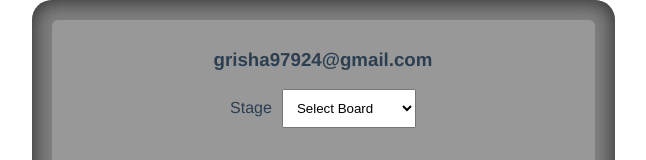
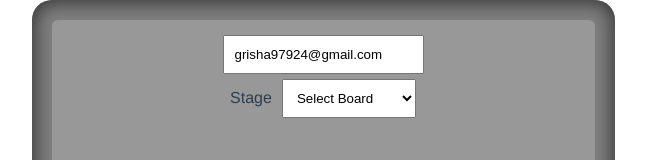
Before and after one commit to myoneflag/rush-hour-game, a Vue app: page / in a window 1280 px wide. Shown: the top 160 px of the page, without its empty margins (317-963 px from the left). Built offline with nearby package versions, Linux system fonts and the light colour scheme; what vue-konva would draw is missing.

Commit message:
Email textbox

```diff
--- a/src/components/Score.vue
+++ b/src/components/Score.vue
@@ -2,11 +2,11 @@
   <div class="score">
     <div class="content">
       <div class="user-email">
-        <h3>{{ user.email }}</h3>
+        <input class="input-email" type="email" :value="user.email" />
       </div>
       <div class="select">
         <label for="standard-select">Stage</label>
-        <select id="standard-select" @change="handleChangeBoard">
+        <select class="standard-select" @change="handleChangeBoard">
           <option disabled selected>Select Board</option>
           <option :value="board.id" v-for="board in boards" :key="board.id">
             {{ `Level ${board.id} (${board.gridSize} x ${board.gridSize})` }}
@@ -68,7 +68,12 @@ export default Vue.extend({
 .content {
   padding: 10px;
 }
-#standard-select {
+.input-email {
+  padding: 10px;
+  margin: 5px;
+  outline: none;
+}
+.standard-select {
   outline: none;
   padding: 10px;
   margin-left: 10px;
--- a/src/components/Toolbar.vue
+++ b/src/components/Toolbar.vue
@@ -156,7 +156,7 @@ export default Vue.extend({
         this.$store.commit("updateBoardData", activeBoard.data);
       }
       let t = 0;
-      (this as any).reply = setInterval(() => {
+      let reply = setInterval(() => {
         t += 100;
         const currentItem = (this as any).replayData.find(
           (e: any) => e.time === t
@@ -173,7 +173,7 @@ export default Vue.extend({
           }
         }
         if (t > endTime - startTime) {
-          clearInterval((this as any).reply);
+          clearInterval(reply);
           (this as any).gameScore.success = true;
           (this as any).gameScore.replaying = false;
           (this as any).replayData = [];
```
